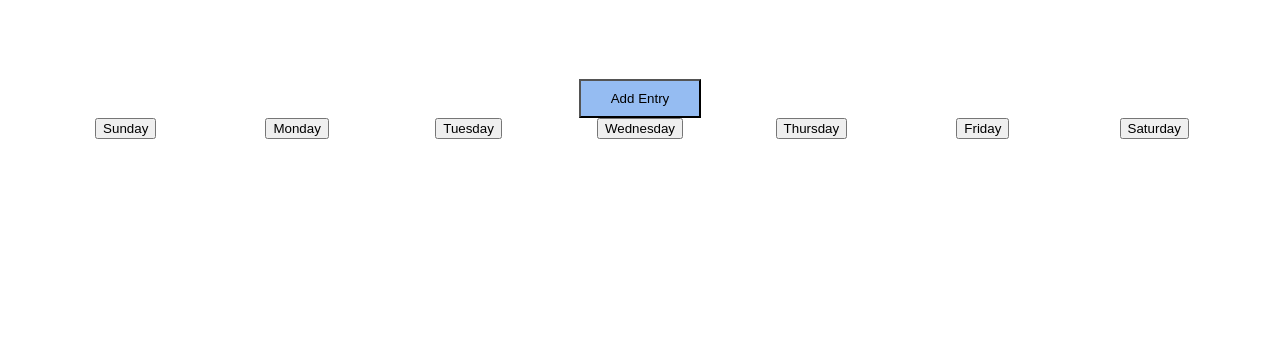
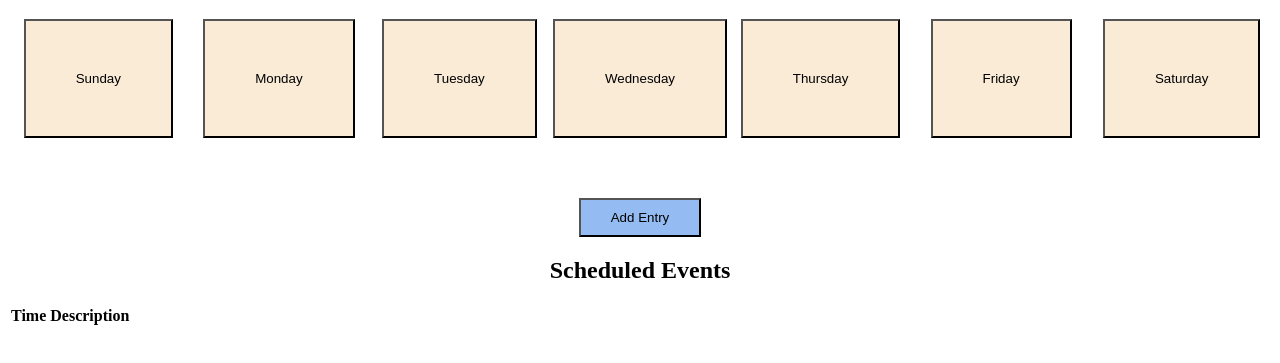
Before and after one commit to parkersiu/week-planner, a website: page index.html in a window 1280 px wide. Shown: the part 69-432 px from the top of the page. Drawn offline with Linux system fonts and the light colour scheme.

Commit message:
funny and safe-for-work message

```diff
--- a/index.html
+++ b/index.html
@@ -13,10 +13,7 @@
         <h1>Weekly Planner</h1>
       </div>
     </div>
-    <div class="row">
-      <div class="column-full">
-        <button class="entry-button">Add Entry</button>
-      </div>
+
   </div>
   <div class="row">
     <div class="column-seven">
@@ -41,7 +38,31 @@
       <button class="day-button">Saturday</button>
     </div>
   </div>
+  <div class="row">
+    <div class="column-full">
+      <button class="entry-button">Add Entry</button>
     </div>
+  </div>
+
+  <div class="row">
+    <div class=" column-full">
+      <h2>Scheduled Events</h2>
+    </div>
+  </div>
+  <div class="row">
+    <div class="column-full">
+      <table>
+        <thead>
+          <tr>
+            <th>Time</th>
+            <th>Description</th>
+          </tr>
+        </thead>
+      </table>
+    </div>
+  </div>
+
+
 
 
   <div class="container-two modal hidden">
--- a/styles.css
+++ b/styles.css
@@ -64,3 +64,8 @@ textarea {
   justify-content: flex-end;
   text-align: right;
 }
+
+.day-button {
+  padding: 50px;
+  background-color: antiquewhite;
+}
```
Lines whose indentation alone changed are shown as unchanged.
